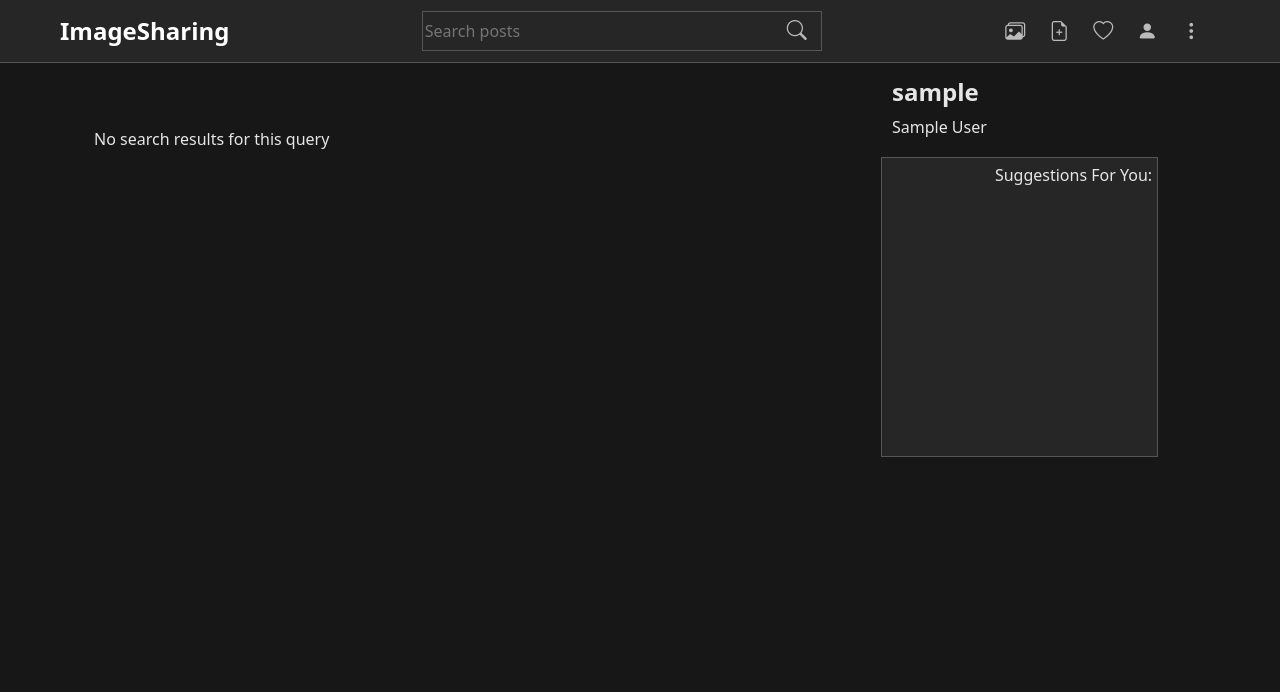
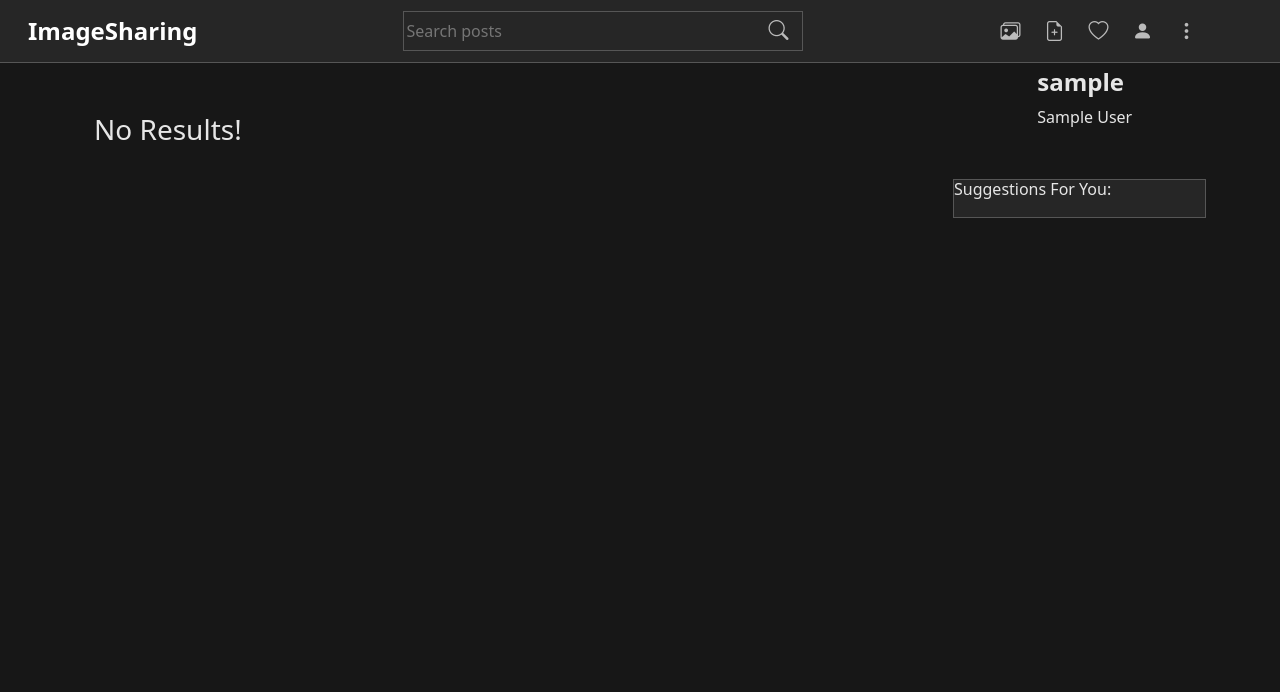
Before and after one commit to adagun/ImageSharingProject, a Django app: page /searchbar/ in a window 1280 px wide. Shown: the top 692 px of the page. Run offline with Django 3.2, Linux system fonts and the light colour scheme; the visitor is signed in with stand-in values (Sample User, id 1).

Commit message:
styled navmenu in search and posts page

```diff
--- a/sharingapp/static/styles.css
+++ b/sharingapp/static/styles.css
@@ -1,17 +1,31 @@
 
+@media only screen and (max-width: 992px) {
+  .flex-column{
+    display: none;
+  }
+
+}
 @media only screen and (min-width: 992px) {
-  .flex-column-inner-content {
-    margin-right: 38px;
+  .sidemenu-link{
+    display: none;
   }
+  .flex-column-inner-pic{
+    margin-left: -10px;
+    height: 32px;
+    width: 35px;
+  }
+
 }
 @media only screen and (min-width: 1200px) {
-  .flex-column-inner-content {
-    margin-right: 85px;
+  .sidemenu-link{
+    display: inline;
+    font-size: 12px;
   }
 }
 @media only screen and (min-width: 1400px) {
-  .flex-column-inner-content {
-    margin-right: 130px;
+  .sidemenu-link{
+    display: block;
+    font-size: 12px;
   }
 }
 
@@ -28,20 +42,18 @@ body{
   margin-top: -170px;
   height: 90vh;
   background-color: #171717;
-  min-height: 400px ;
   padding-right: -200px;
+
 }
 
 .flex-column-inner{
-  margin-top: 200px;
+  margin-top: 180px;
   border: white solid 1px;
-  height: 300px;
   background-color: #262626;
   border: #81818186 solid 0.5px;
   background-color: #262626;
-}
-.flex-column-outer{
-margin-top: -90px;
+  padding-bottom: 10px;
+  padding-right: 20px;
 
 }
 #main{
--- a/sharingapp/templates/index.html
+++ b/sharingapp/templates/index.html
@@ -3,8 +3,8 @@
 {% block content %}
 
 
-    <div  class="container inner cover text-center ">
-        <div class="cover-container d-flex h-100 p-3 mx-auto flex-column"></div>
+    <div  class="container inner cover text-center mt-5">
+        <div class="cover-container d-flex h-100 pt-5 mx-auto flex-column mt-5"></div>
             <h1 class="cover-heading">ImageSharing</h1>
             <p class="lead mt-4">ImageSharing is the best way to share your screenshots and images online!</p>
             {% if not user.is_authenticated %}
--- a/sharingapp/templates/partials/navbar.html
+++ b/sharingapp/templates/partials/navbar.html
@@ -1,19 +1,19 @@
 
-<nav class="navbar navbar-expand-lg navbar-dark sticky-top">
+<nav class="navbar navbar-expand-md navbar-dark sticky-top">
     <div class="container-fluid">
-        <a class="navbar-brand brand ms-5" href="/">ImageSharing</a>
+        <a class="navbar-brand brand ms-3" href="/">ImageSharing</a>
         <button class="navbar-toggler" type="button" data-bs-toggle="collapse" data-bs-target="#navbarSupportedContent" aria-controls="navbarSupportedContent" aria-expanded="false" aria-label="Toggle navigation">
         <span class="navbar-toggler-icon"></span>
         </button>
         <div class="collapse navbar-collapse" id="navbarSupportedContent">
 
 
-        <div class="navbar-nav me-auto mb-2 mb-lg-0"></div>
-        <div class="navbar-nav me-auto mb-2 mb-lg-0"></div>
-        <div class="navbar-nav me-auto mb-2 mb-lg-0"></div>
+        <div class="navbar-nav me-auto mb-2 mb-md-0"></div>
+        <div class="navbar-nav me-auto mb-2 mb-md-0"></div>
+        <div class="navbar-nav me-auto mb-2 mb-md-0"></div>
 
 
-        <ul class="navbar-nav me-auto mb-2 mb-lg-0">
+        <ul class="navbar-nav me-auto mb-2 mb-md-0 nav-search-bar">
             <form action="{% url 'searchbar' %}" method="GET" value="{{request.GET.q}}">
                 <input type="text" name="q" value="{{request.GET.q}}" placeholder="Search posts" class="search-bar" style="width: 400px;"/>
                 <button name="submit" value="Search" type="submit"  class="search-bar-btn" style="margin-left: -45px;"> <i class="bi bi-search"></i> </button>
@@ -21,10 +21,10 @@
         </ul>
 
 
-        <div class="navbar-nav me-auto mb-2 mb-lg-0"></div>
-        <div class="navbar-nav me-auto mb-2 mb-lg-0"></div>
+        <div class="navbar-nav me-auto mb-2 mb-md-0"></div>
+        <div class="navbar-nav me-auto mb-2 mb-md-0"></div>
 
-        <ul class="navbar-nav me-auto mb-2 mb-lg-0">
+        <ul class="navbar-nav me-auto mb-2 mb-md-0">
                     <li class="nav-item me-2 ">
                         <a class="nav-link " href="{% url 'posts' %}"><i class="bi bi-images"></i></a>
                     </li>
@@ -38,14 +38,14 @@
                         <a class="nav-link" href="/profile/"><i class="bi bi-person-fill"></i></i></a>
                     </li>
 
-            <li class="nav-item dropdown">
+            <li class="nav-item dropdown ">
             <a class="nav-link " href="#" id="navbarDropdown" role="button" data-bs-toggle="dropdown" aria-expanded="false">
                 <i class="bi bi-three-dots-vertical"></i>
             </a>
 
 
 
-            <ul class="dropdown-menu" aria-labelledby="navbarDropdown">
+            <ul class="dropdown-menu dropdown-menu-end dropdown-menu-start" aria-labelledby="navbarDropdown">
                 {% if user.is_authenticated %}
                 <li><a class="dropdown-item" href="{% url 'accounts:logout' %}">Logout</a></li>
                 {% else %}
--- a/sharingapp/templates/posts/search_post.html
+++ b/sharingapp/templates/posts/search_post.html
@@ -4,67 +4,60 @@
 
 
 <div class="container ">
-    <div class="row py-3 justify-content-center mt-5">
-        <div class="col-lg-3 order-2 me-5" id="sticky-sidebar">
+    <div class="row justify-content-center ">
+        <div class="col-lg-3 order-2" id="sticky-sidebar">
             <div class="sticky-top">
-                <div class="nav flex-column">
-                    <div class="nav flex-column-inner">
-
-
-                        <div  class="nav flex-column-outer">
+                <div class="nav flex-column ms-4" >
+                    <div class=" nav flex-column-outer" style="margin-bottom: -170px !important;display: block; margin-top: 175px;">
+                        <div class="row  justify-content-start ">
+                            <div  class="col-md-4 " >
                                 {% for pic in profilePic %}
                                     {% if pic.user.id == user.id %}
                                         <a href="{% url 'userPage' user.id  %}"><img class="rounded-circle posts-user-profile-pic" style="height: 70px; width: 70px; " src="{{pic.image.url}}" alt="profilePic"/> </a>
                                     {% endif  %}
                                 {% endfor %}
-                            <div style="display: block; margin-top: 10px; margin-left: 10px;">
+                            </div>
+                            <div class="col-md-8">
                                 <h4><a href="{% url 'profile' %}" class="card-username">{{user.username}}</a></h4>
                                 <p>{{user.first_name}} {{user.last_name}}</p>
                             </div>
                         </div>
-
-
-
-                        <div class="flex-column-random-users mt-2 ms-2 ">
-                            <h6>Suggestions For You:</h6>
+                    </div>
+                    <div class="nav flex-column-inner">
+                        <h6 >Suggestions For You:</h6>
 
                         {% for unfollowed_user in unfollowed_users %}
                             {% for pic in profilePic %}
                                 {% if pic.user.id == unfollowed_user.id %}
-
-                                        <div class="container-fluid ">
-                                            <div class="row  justify-content-start " >
-                                                <div class="col-sm-auto ">
-                                                <a href="{% url 'userPage' pic.user.id  %}"><img class="rounded-circle flex-column-inner-pic" style="height: 40px; width: 43px; " src="{{pic.image.url}}" alt="profilePic"/> </a>
+                                    <div class="container-fluid">
+                                        <div class="row justify-content-start">
+                                            <div class="col-2 ">
+                                                <a href="{% url 'userPage' pic.user.id  %}"><img class="rounded-circle flex-column-inner-pic" src="{{pic.image.url}}" alt="profilePic"/> </a>
                                             </div>
 
-                                                <div class="col-sm-auto">
-                                                <a href="{% url 'userPage' pic.user.id %}" class="card-username flex-column-inner-content">{{pic.user.username}}</a>
-                                                <p class="flex-column-inner-content"><small>{{pic.user.first_name}} {{pic.user.last_name}}</small></p>
+                                            <div class="col-8">
+                                                <a href="{% url 'userPage' pic.user.id %}" class="card-username flex-column-inner-username">{{pic.user.username}}</a>
                                             </div>
 
-                                                <div class="col-sm-auto">
+                                            <div class="col-2 ">
                                                 <a class="sidemenu-link" href="{% url 'follow_user' pic.user.id %}" >Follow</a>
                                             </div>
                                         </div>
                                     </div>
-
-
                                 {% endif %}
                             {% endfor %}
                         {% endfor %}
+
 
                     </div>
                 </div>
             </div>
         </div>
-        </div>
+        <div class="col lg-12" id="main">
+            <div class="col-sm-12 col-md-12  " >
                 {% if results %}
                 {% if submitbutton == 'Search' and request.GET.q != '' %}
-
-        <div class="col lg-11 " id="main">
-            <div class="col-sm-11 col-md-11" >
-                <h1>Search:</h1>
+                    <h1>Results:</h1>
                     {% for result in results %}
                     <div class="card image_card mt-3  ">
                         <div class="card-body">
@@ -80,28 +73,18 @@
 
                     </div>
                     {% endfor %}
-            </div>
-
 
                 {% else %}
-        <div class="col lg-11 " id="main">
-            <div class="col-sm-11 col-md-11" >
-            No search results for this query
-            </div>
+                    <h3 style="margin-top: 50px;">No Results! </h3>
                     </div>
                 {% endif %}
                 {% else %}
-        <div class="col lg-11 " id="main">
-            <div class="col-sm-11 col-md-11" >
-            No search results for this query
-            </div>
+                    <h3 style="margin-top: 50px;">No Results!</3>
                     </div>
                 {% endif %}
 
 
-
-
-
+            </div>
     </div>
 </div>
 
--- a/sharingapp/views.py
+++ b/sharingapp/views.py
@@ -22,13 +22,6 @@ def indexView(request):
 
 
 class PostsView(LoginRequiredMixin, ListView):
-
-    # model = Post
-    # context_object_name = "posts"
-    # template_name = "posts/posts.html"
-    # paginate_by = 10
-
-
     model = Post
     context_object_name = "posts"
     template_name = "posts/posts.html"
@@ -45,10 +38,10 @@ class PostsView(LoginRequiredMixin, ListView):
         idList=list(followed_user_ids)
 
         unfollowed_users=User.objects.exclude(id__in=idList)
-        unfollowed_users=unfollowed_users.exclude(id = user.id)[:4]
+        unfollowed_users=unfollowed_users.exclude(id = user.id).order_by("?")[:4]
 
         context.update({
-        'profilePic': UserProfilePicture.objects.order_by("?"),
+        'profilePic': UserProfilePicture.objects.all(),
         'unfollowed_users':unfollowed_users
     })
         return context
```
Also changed, not shown: sharingapp/templates/posts/posts.html (+22 -22 lines). Lines whose indentation alone changed are shown as unchanged.
